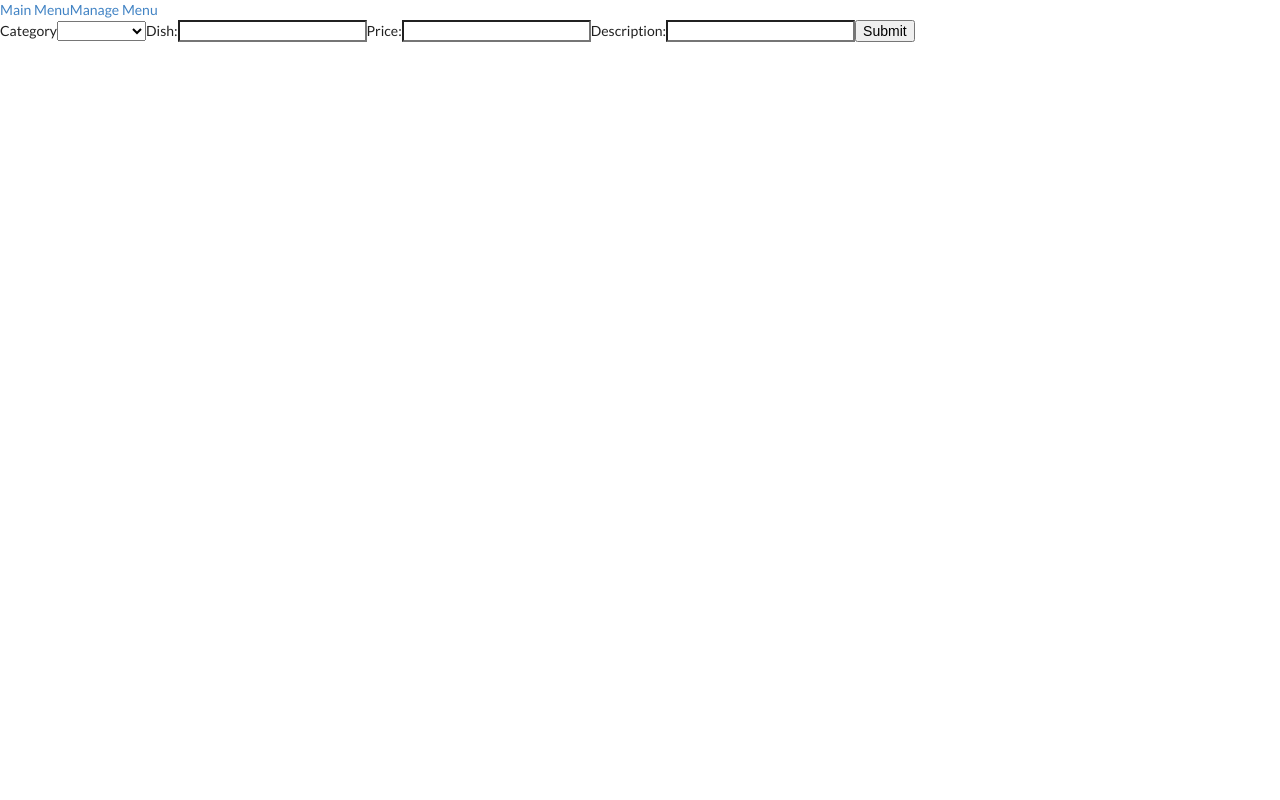
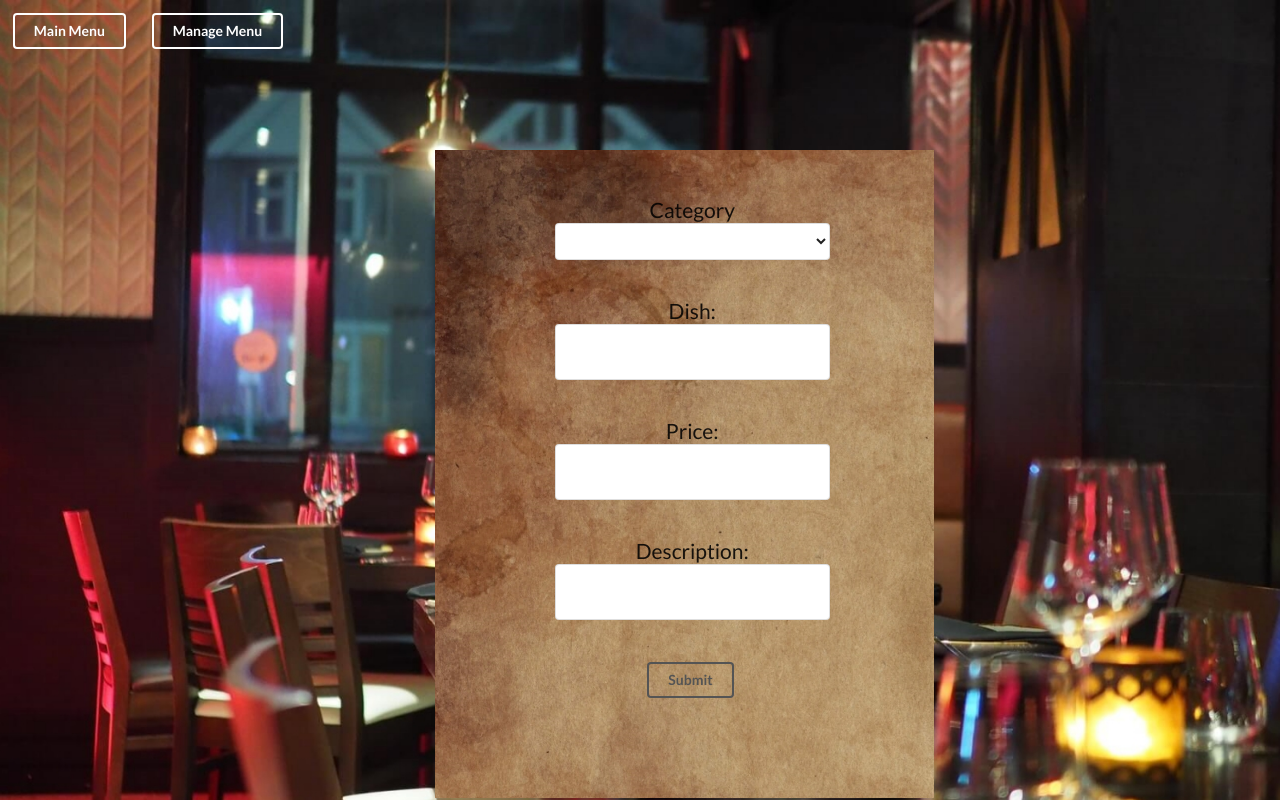
Before and after one commit to isaiasG-A/Blue-Saucier, a React (Vite) app in the folder blue saucier/: page /createMenu in a window 1280 px wide. Built offline with nearby package versions, Linux system fonts and the light colour scheme; no server answers.

Commit message:
manage menu section has been styled

```diff
--- a/blue saucier/src/App.css
+++ b/blue saucier/src/App.css
@@ -119,7 +119,7 @@ button {
 }
 
 .userMenu {
-  padding-top: 21vh;
+  padding-top: 16vh;
   color: white;
   text-align: center;
 }
@@ -132,3 +132,75 @@ button {
 .logoutBttn {
   margin: 2%;
 }
+
+.menuPlanningContainer {
+  background-image: url('./images/listMenu.jpg');
+  background-size: cover;
+  height: 100vh;
+}
+
+.menuPlanningItems {
+  display: flex;
+  justify-content: space-around;
+  padding-top: 18%;
+}
+
+.createMenuContainer {
+  background-image: url('./images/CreateMenu.jpg');
+  background-size:cover;
+  height: 100vh;
+}
+
+.menuContainer {
+  background-image: url('./images/menuBackground.jpg');
+  display: flex;
+  flex-direction: column;
+  width: 39%;
+  text-align: center;
+  margin: 11vh 34vw;
+  height: 81vh;
+}
+
+.formOptions {
+  width: 55%;
+  text-align: center;
+  margin-left: 24%;
+  margin-top: 10%;
+}
+
+.menuConfirmation {
+  background-image: url('./images/createMenuOption.jpg');
+  background-size:cover;
+  height: 100vh;
+  filter: grayscale();
+}
+
+.menuConfirmationMssg {
+  background-color: black;
+    width: 42%;
+    text-align: center;
+    margin: 0 auto;
+    padding: 3%;
+    color: white;
+}
+
+.manageMenuContainer {
+  background-image: url('./images/menuBackground.jpg');
+  display: flex;
+  flex-direction: column;
+  width: 28%;
+  text-align: center;
+  margin: 11vh 34vw;
+  height: 67vh;
+}
+
+.menuCat {
+  color: white;
+  padding-top: 11%;
+  padding-bottom: 18%;
+}
+
+.manageMenu{
+  background-image: url('./images/menuViewList.jpg');
+  background-size:cover;
+}
--- a/blue saucier/src/components/User/MainMenu.jsx
+++ b/blue saucier/src/components/User/MainMenu.jsx
@@ -9,7 +9,7 @@ function MainMenu({name, token, signout }) {
 
   return (
     <div className='userMenuContainer'>
-      <button className='ui inverted button logoutBttn' onClick={signout}>Logout</button>
+      <button className='ui inverted button logoutBttn' style={{margin: '1%'}} onClick={signout}>Logout</button>
       <div className='userMenu'>
      <h1>Hello, {name}</h1>
 
--- a/blue saucier/src/components/User/Menu/CreateMenu.jsx
+++ b/blue saucier/src/components/User/Menu/CreateMenu.jsx
@@ -37,12 +37,13 @@ async function createMenu(e) {
 }
 
   return (
-    <div>
-      <Link to='/mainMenu'>Main Menu</Link>
-      <Link to='/manageMenu'>Manage Menu</Link>
-      <form onSubmit={createMenu}>
-        <label>Category</label>
-        <select onChange={setCat}>
+    <div className='createMenuContainer'>
+      <Link className='ui inverted button logoutBttn' style={{margin: '1%'}} to='/mainMenu'>Main Menu</Link>
+      <Link className='ui inverted button logoutBttn' style={{margin: '1%'}} to='/manageMenu'>Manage Menu</Link>
+      <form className='ui form menuContainer' onSubmit={createMenu}>
+        <div className='formOptions'>
+          <label style={{fontSize: '1.5rem'}}>Category</label>
+          <select style={{marginBottom: '15%'}} onChange={setCat}>
             <option></option>
             <option value={'Apetizer'}>Appetizers</option>
             <option value={'Breakfast'}>Breakfast</option>
@@ -51,31 +52,32 @@ async function createMenu(e) {
             <option value={'Drinks'}>Drinks</option>
             <option value={'Desserts'}>Desserts</option>
           </select>
-        <label>
+          <label style={{fontSize: '1.5rem'}}>
             Dish:
-          <input
+            <input style={{marginBottom: '15%'}}
               type='text'
               value={dish}
               onChange={(e) => setDish(e.target.value)}
             />
           </label>
-        <label>
+          <label style={{fontSize: '1.5rem'}}>
             Price:
-          <input
+            <input style={{marginBottom: '15%'}}
               type="text"
               value={price}
               onChange={(e) => setPrice(e.target.value)}
             />
           </label>
-        <label>
+          <label style={{fontSize: '1.5rem'}}>
             Description:
-          <input
+            <input style={{marginBottom: '15%'}}
               type='text'
               value={description}
               onChange={(e) => setDescription(e.target.value)}
             />
           </label>
-        <button>Submit</button>
+          <button className='ui inverted secondary button'>Submit</button>
+        </div>
       </form>
     </div>
   )
--- a/blue saucier/src/components/User/Menu/ManageMenu.jsx
+++ b/blue saucier/src/components/User/Menu/ManageMenu.jsx
@@ -31,21 +31,23 @@ function ManageMenu({ username }) {
   }
 
   return (
-    <div>
-      <Link to='/mainMenu'>Main Menu</Link>
-      <Link to='/createMenu'>Create Menu</Link>
+    <div className='manageMenu'>
+      <Link className='ui inverted button' style={{margin: '1%'}} to='/mainMenu'>Main Menu</Link>
+      <Link className='ui inverted button' style={{margin: '1%'}} to='/createMenu'>Create Menu</Link>
       {
       menus.map((data, index) => (
-       <div key={index} className='menuContainer'>
+       <div key={index} className='manageMenuContainer'>
+        <div className='menuCat'>
           <h2>Category</h2>
           <p>{data.cat}</p>
+          <h2>Dish</h2>
+          <p>{data.dishName}</p>
           <h2>Description</h2>
           <p>{data.desc}</p>
-        <h2>Dish</h2>
-        <p>{data.dishName}</p>
           <h2>Price</h2>
           <p>${data.pricing}</p>
-        <button onClick={() => deleteMenu(index)}>Delete</button>
+          <button className='ui inverted red button' style={{marginTop: '8%'}} onClick={() => deleteMenu(index)}>Delete</button>
+        </div>
        </div>
       ))
     }
--- a/blue saucier/src/components/User/Menu/MenuConfirmation.jsx
+++ b/blue saucier/src/components/User/Menu/MenuConfirmation.jsx
@@ -3,9 +3,11 @@ import { Link } from 'react-router-dom';
 
 function MenuConfirmation() {
   return (
-    <div>
+    <div className='menuConfirmation'>
+      <div className='menuConfirmationMssg'>
       <h1>Menu has been created!!</h1>
-      <Link to='/createMenu'>Continue</Link>
+      <Link className='ui button' to='/createMenu'>Continue</Link>
+      </div>
     </div>
   )
 }
--- a/blue saucier/src/components/User/Menu/MenuPlanning.jsx
+++ b/blue saucier/src/components/User/Menu/MenuPlanning.jsx
@@ -1,10 +1,12 @@
 import React from 'react'
 import { Link } from 'react-router-dom';
-import menuImg from '../../../images/menu.jpg'
+import menuImg from '../../../images/menu.jpg';
+import manageMenu from '../../../images/aboutMenu.jpg';
 
 function MenuPlanning() {
   return (
-    <div>
+    <div className='menuPlanningContainer'>
+      <div className='menuPlanningItems'>
       <Link to='/createMenu'>
         <div class="ui card">
           <a class="image" href="#">
@@ -15,7 +17,17 @@ function MenuPlanning() {
           </div>
         </div>
       </Link>
-      <Link to='/manageMenu'>Manage Menu</Link>
+      <Link to='/manageMenu'>
+      <div class="ui card">
+          <a class="image" href="#">
+            <img src={manageMenu}/>
+          </a>
+          <div class="content">
+            <a class="header" href="#">Manage Menu</a>
+          </div>
+        </div>
+      </Link>
+      </div>
     </div>
   )
 }
```
Lines whose indentation alone changed are shown as unchanged.
